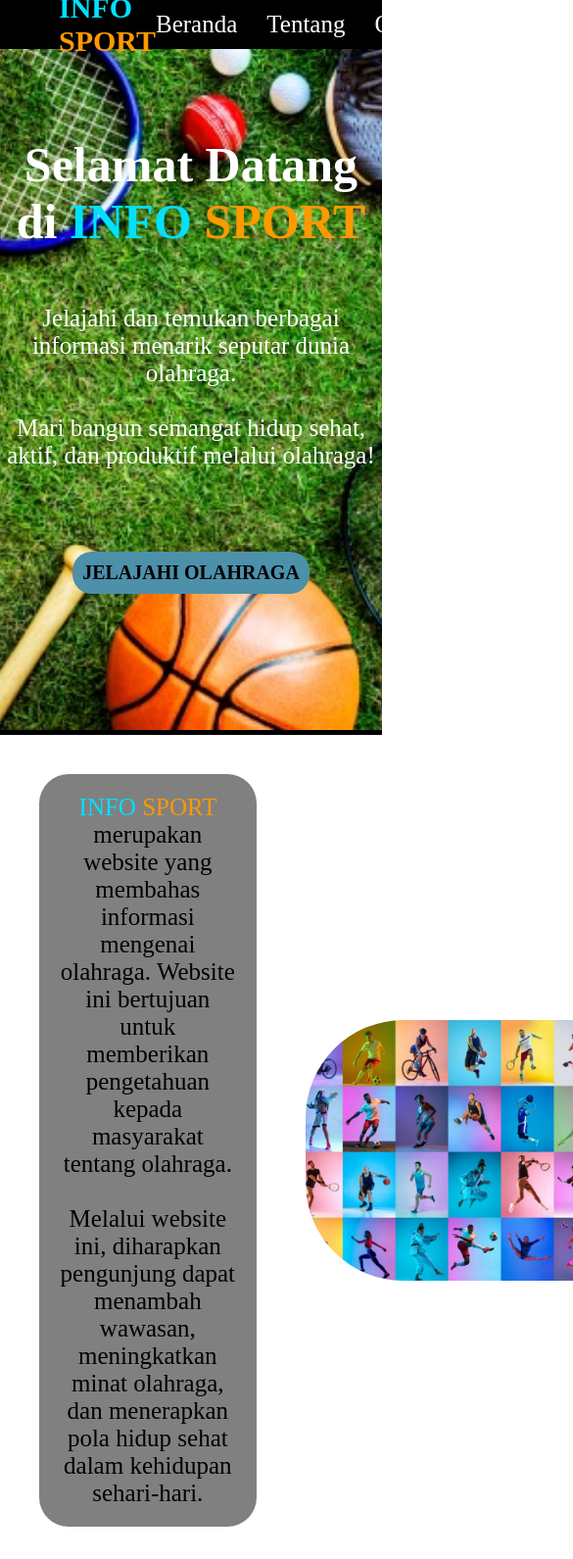
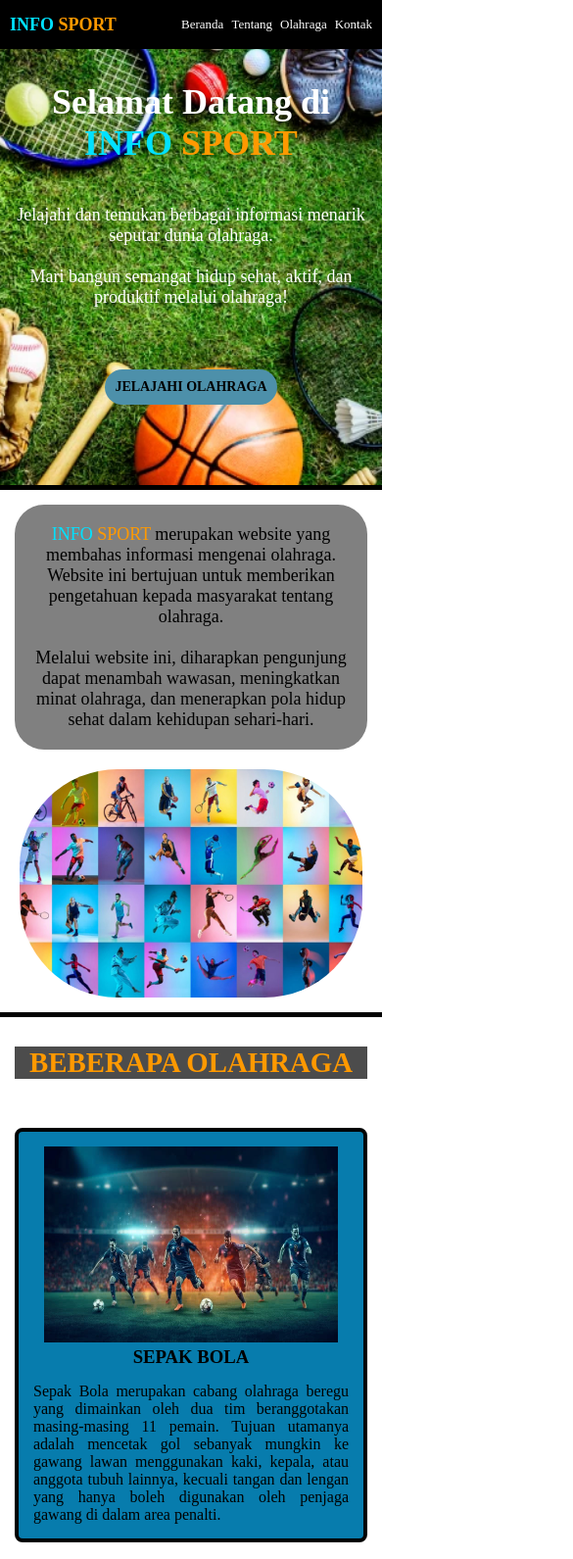
Before and after one commit to Muhammad-atha26211/InfoSport, a plain HTML site: page index.html in a window 390 px wide. Shown: the top 1591 px of the page at 98% size, 585 px wide, since content can reach past the window. Drawn offline with Linux system fonts and the light colour scheme.

Commit message:
Update style.css

```diff
--- a/style.css
+++ b/style.css
@@ -133,7 +133,7 @@ a:hover .tombol {
 
 
 .gambar img {
-    width: 400px;
+    width: 350px;
     height: auto;
 }
 
@@ -295,3 +295,109 @@ a:hover .tombol {
 #olahraga {
     scroll-margin-top: 85px;
 }
+
+
+
+
+
+@media (max-width: 600px) {
+
+    .atas {
+        padding: 5px 10px;
+        height: 50px;
+    }
+
+    .logo a {
+        font-size: 18px;
+    }
+
+    .navbar {
+        gap: 8px;
+    }
+
+    .navbar a {
+        font-size: 13px;
+    }
+
+    .beranda {
+        height: 500px;
+        padding: 15px;
+    }
+
+    .awalan {
+        font-size: 18px;
+    }
+
+    .tombol {
+        font-size: 14px;
+    }
+
+    .tentang {
+        grid-template-columns: 1fr;
+        gap: 20px;
+        padding: 15px;
+    }
+
+    .teks-about {
+        width: 100%;
+        margin: 0;
+        font-size: 18px;
+    }
+
+    .gambar {
+        justify-content: center;
+    }
+
+    .gambar img {
+        width: 100%;
+        max-width: 350px;
+    }
+
+    .services {
+        padding: 40px 0;
+    }
+
+    .kotak {
+        grid-template-columns: 1fr;
+        gap: 20px;
+    }
+
+    .card {
+        padding: 15px;
+    }
+
+    .card p {
+        font-size: 16px;
+    }
+
+    .information {
+        grid-template-columns: 1fr;
+        gap: 25px;
+    }
+
+    .contact {
+        padding-left: 10px;
+    }
+
+    .contact-item {
+        font-size: 18px;
+    }
+
+    .contact-item img {
+        width: 50px;
+    }
+
+    .social-media {
+        gap: 20px;
+    }
+
+    .social-media img {
+        width: 50px;
+    }
+
+    .copyright {
+        font-size: 16px;
+        padding: 25px 0;
+    }
+
+    }
```
